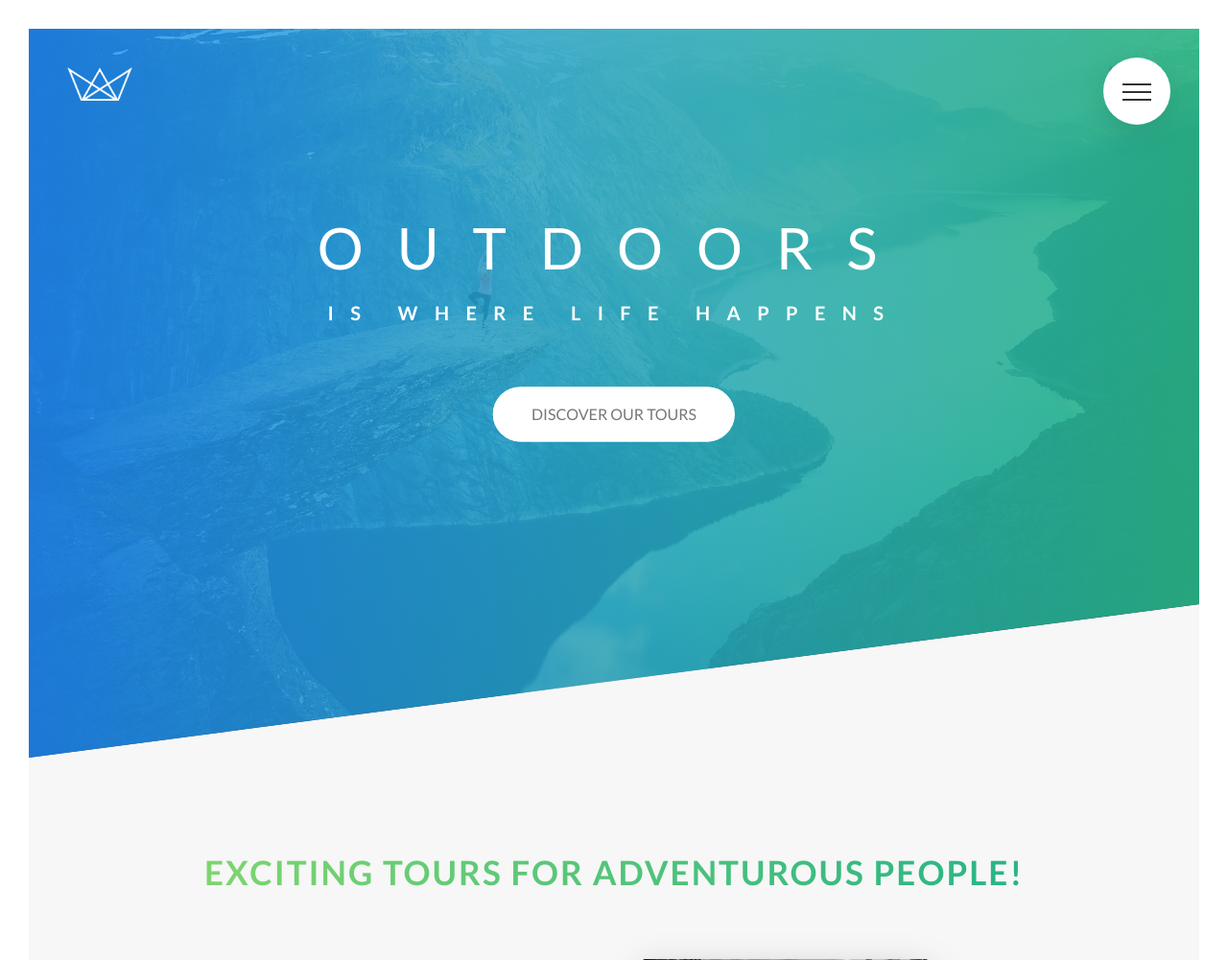
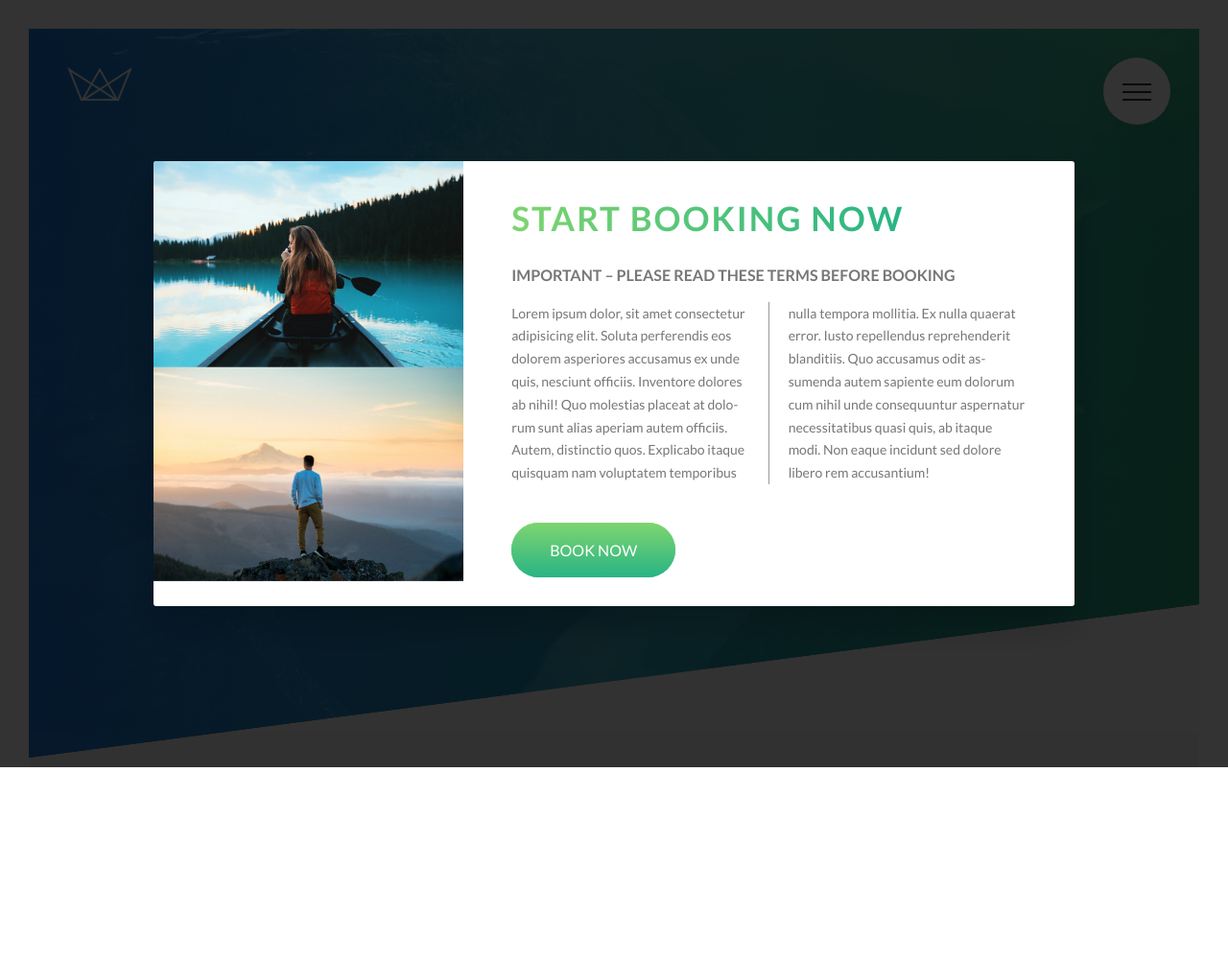
Before and after one commit to SparksFullStack/naturelust, a PHP site: page /index.html in a window 1280 px wide. Shown: the top 1001 px of the page at 96% size. After the commit the page ends 800 px from the top, so only its background shows below. Run offline with PHP 8.4, Linux system fonts and the light colour scheme.

Commit message:
styling of the modal completely finished--now just need to make it only show up on click

```diff
--- a/css/style.css
+++ b/css/style.css
@@ -503,6 +503,53 @@ body {
 .form__radio-input:checked + .form__radio-label .form__radio-button::after {
   opacity: 1; }
 
+.popup {
+  height: 100vh;
+  width: 100%;
+  position: fixed;
+  top: 0;
+  left: 0;
+  background-color: rgba(0, 0, 0, 0.8);
+  z-index: 2500; }
+  .popup__content {
+    position: absolute;
+    top: 50%;
+    left: 50%;
+    transform: translate(-50%, -50%);
+    width: 75%;
+    background-color: #fff;
+    box-shadow: 0 2rem 4rem rgba(0, 0, 0, 0.2);
+    border-radius: 3px;
+    display: table;
+    overflow: hidden; }
+  .popup__left {
+    width: 33%;
+    display: table-cell; }
+  .popup__right {
+    width: 65%;
+    display: table-cell;
+    vertical-align: middle;
+    padding: 3rem 5rem; }
+  .popup__img {
+    display: block;
+    width: 100%; }
+  .popup__text {
+    font-size: 1.4rem;
+    margin-bottom: 4rem;
+    -moz-column-count: 2;
+    -moz-column-gap: 4rem;
+    -moz-column-rule: 1px solid #999;
+    -webkit-column-count: 2;
+    -webkit-column-gap: 4rem;
+    -webkit-column-rule: 1px solid #999;
+    column-count: 2;
+    column-gap: 4rem;
+    column-rule: 1px solid #999;
+    -moz-hyphens: auto;
+    -ms-hyphens: auto;
+    -webkit-hyphens: auto;
+    hyphens: auto; }
+
 /* Main Header */
 .header {
   height: 95vh;
--- a/index.html
+++ b/index.html
@@ -353,5 +353,22 @@
             </div>
 
         </footer>
+
+        <div class="popup">
+            <div class="popup__content">
+                <div class="popup__left">
+                    <img src="img/nat-8.jpg" alt="Tour photo" class="popup__img">
+                    <img src="img/nat-9.jpg" alt="Tour photo" class="popup__img">
+                </div>
+                <div class="popup__right">
+                    <h2 class="heading-secondary u-margin-bottom-small">Start booking now</h2>
+                    <h3 class="heading-tertiary u-margin-bottom-small">Important &ndash; please read these terms before booking</h3>
+                    <p class="popup__text">
+                        Lorem ipsum dolor, sit amet consectetur adipisicing elit. Soluta perferendis eos dolorem asperiores accusamus ex unde quis, nesciunt officiis. Inventore dolores ab nihil! Quo molestias placeat at dolorum sunt alias aperiam autem officiis. Autem, distinctio quos. Explicabo itaque quisquam nam voluptatem temporibus nulla tempora mollitia. Ex nulla quaerat error. Iusto repellendus reprehenderit blanditiis. Quo accusamus odit assumenda autem sapiente eum dolorum cum nihil unde consequuntur aspernatur necessitatibus quasi quis, ab itaque modi. Non eaque incidunt sed dolore libero rem accusantium!
+                    </p>
+                    <a href="#" class="btn btn--green">Book now</a>
+                </div>
+            </div>
+        </div>
     </body>
 </html>
--- a/sass/abstracts/_mixins.scss
+++ b/sass/abstracts/_mixins.scss
@@ -6,3 +6,11 @@
         clear: both;
     }
 }
+
+// centering and absoluting elements
+@mixin absCenter {
+    position: absolute;
+    top: 50%;
+    left: 50%;
+    transform: translate(-50%, -50%);
+}
--- /dev/null
+++ b/sass/components/_popup.scss
@@ -0,0 +1,58 @@
+.popup {
+    height: 100vh;
+    width: 100%;
+    position: fixed;
+    top: 0;
+    left: 0;
+    background-color: rgba($color-black, .8);
+    z-index: 2500;
+
+    &__content {
+        @include absCenter;
+        width: 75%;
+        background-color: $color-white;
+        box-shadow: 0 2rem 4rem rgba($color-black, .2);
+        border-radius: 3px;
+        display: table; // this makes use of the table cell trick to give both sides of the modal equal height
+        overflow: hidden;
+    }
+
+    &__left {
+        width: 33%;
+        display: table-cell;
+    }
+
+    &__right {
+        width: 65%;
+        display: table-cell;
+        vertical-align: middle;
+        padding: 3rem 5rem;
+    }
+
+    &__img {
+        display: block;
+        width: 100%;
+    }
+
+    &__text {
+        font-size: 1.4rem;
+        margin-bottom: 4rem;
+
+        -moz-column-count: 2; // number of columns the content will be divided into
+        -moz-column-gap: 4rem; // space between columns
+        -moz-column-rule: 1px solid $color-grey-dark-2; // border between the columns
+
+        -webkit-column-count: 2; // number of columns the content will be divided into
+        -webkit-column-gap: 4rem; // space between columns
+        -webkit-column-rule: 1px solid $color-grey-dark-2; // border between the columns
+
+        column-count: 2; // number of columns the content will be divided into
+        column-gap: 4rem; // space between columns
+        column-rule: 1px solid $color-grey-dark-2; // border between the columns
+
+        -moz-hyphens: auto;
+        -ms-hyphens: auto;
+        -webkit-hyphens: auto;
+        hyphens: auto;
+    }
+}
--- a/sass/main.scss
+++ b/sass/main.scss
@@ -22,6 +22,7 @@
 @import "./components//story";
 @import "./components/bg-video";
 @import "./components/form";
+@import "./components/popup";
 
 // Layout Styles
 @import "./layout/header";
```
Also changed, not shown: sass/layout/_footer.scss (renamed from sass/layout/footer.scss).
